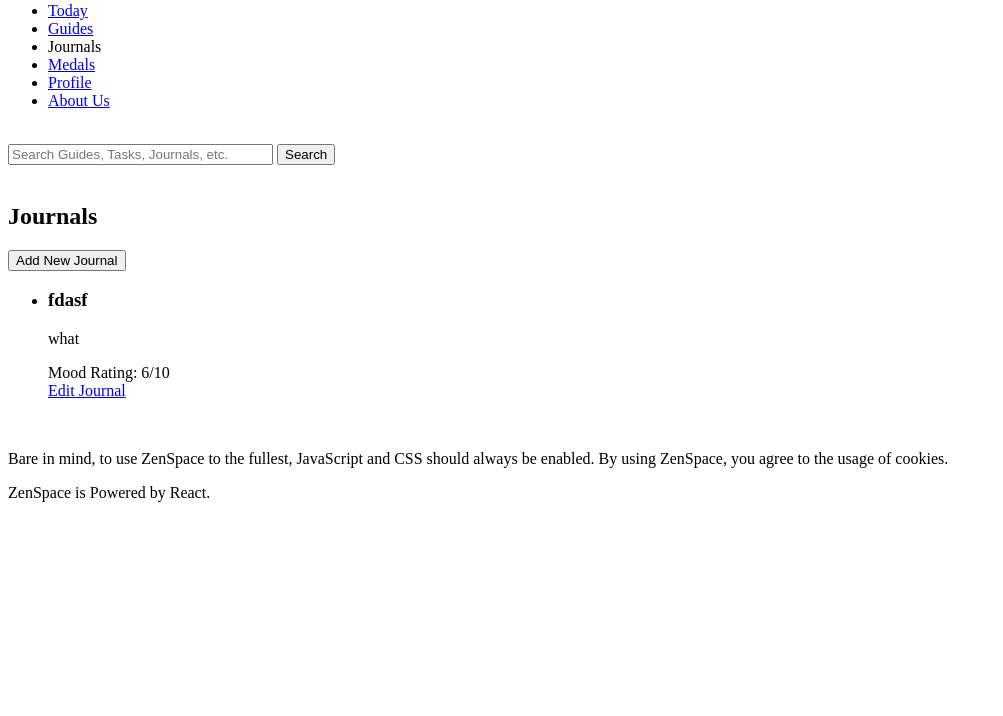
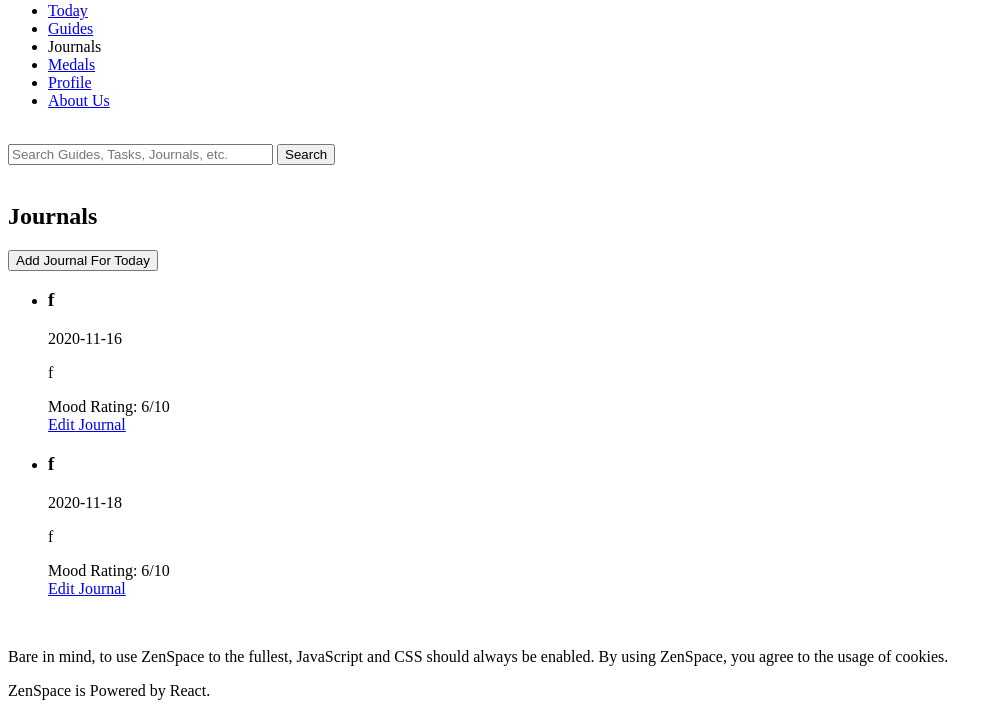
Before and after one commit to Inkshriek/ZenSpace, a PHP site: page /journals.php in a window 1280 px wide. Shown: the part 298-1014 px from the top of the page, without its empty margins (0-1003 px from the left). Before the commit the page ends 800 px from the top, so only its background shows below. Run offline with PHP 8.4, Linux system fonts and the light colour scheme.

Commit message:
journals are chronological now

```diff
--- a/journals.php
+++ b/journals.php
@@ -67,11 +67,21 @@
             <br>
             <div class="panelwide" id="journals">
                 <h2>Journals</h2>
-                <button onclick="toggleCheckIn()">Add New Journal</button>
+                <?php
+                    $filecheck = "journals/" . $_SESSION["id"] . "/journal+" . date("Y-m-d");
+                    if (file_exists($filecheck)) {
+                        echo "<button onclick='toggleCheckIn()'>Edit Journal From Today</button>";
+                    }
+                    else {
+                        echo "<button onclick='toggleCheckIn()'>Add Journal For Today</button>";
+                    }
+                ?>
                 <ul class="journallist">
                     <!--Journals will populate this list when read from the server.-->
                     <?php
                         $path = "journals/" . $_SESSION["id"] . "/";
+                        $print = [];
+                        $printcount = 0;
 
                         if ($handle = opendir($path)) {
                             while (false !== ($file = readdir($handle))) {
@@ -80,16 +90,22 @@
 
                                 $json = file_get_contents($path . $file);
                                 $array = json_decode($json, true);
-                                echo "
+
+                                array_push($print, "
                                     <li class='journalentry'>
                                         <h3>" . $array['title'] . "</h3>
+                                        <div>" . $array['date'] . "</div>
                                         <p>" . $array['text'] . "</p>
                                         <div class='mood'>Mood Rating: 6/10</div>
                                         <a href='javascript:alert('This will let you edit the journal in its entirety.');'>Edit Journal</a>
                                     </li>
-                                ";
+                                ");
+                                $printcount += 1;
                             }
                             closedir($handle);
+                        }
+                        for ($i = $printcount - 1; $i >= 0; $i -= 1) {
+                            echo $print[$i];
                         }
                     ?>
                 </ul>
--- a/journals/0+2020-11-16.json
+++ /dev/null
@@ -1 +0,0 @@
-{"title":"fdsaf","text":"fasdfa"}
--- a/journals/0/journal+2020-11-16.json
+++ b/journals/0/journal+2020-11-16.json
@@ -1 +1 @@
-{"title":"fdasf","text":"what","date":"2020-11-16"}
+{"title":"f","text":"f","date":"2020-11-16"}
--- /dev/null
+++ b/journals/0/journal+2020-11-18.json
@@ -0,0 +1 @@
+{"title":"f","text":"f","date":"2020-11-18"}
--- a/journals/journal0+2020-11-16.json
+++ /dev/null
@@ -1 +0,0 @@
-{"title":"gdfda","text":"ffffffffff"}
```
Lines whose indentation alone changed are shown as unchanged.
